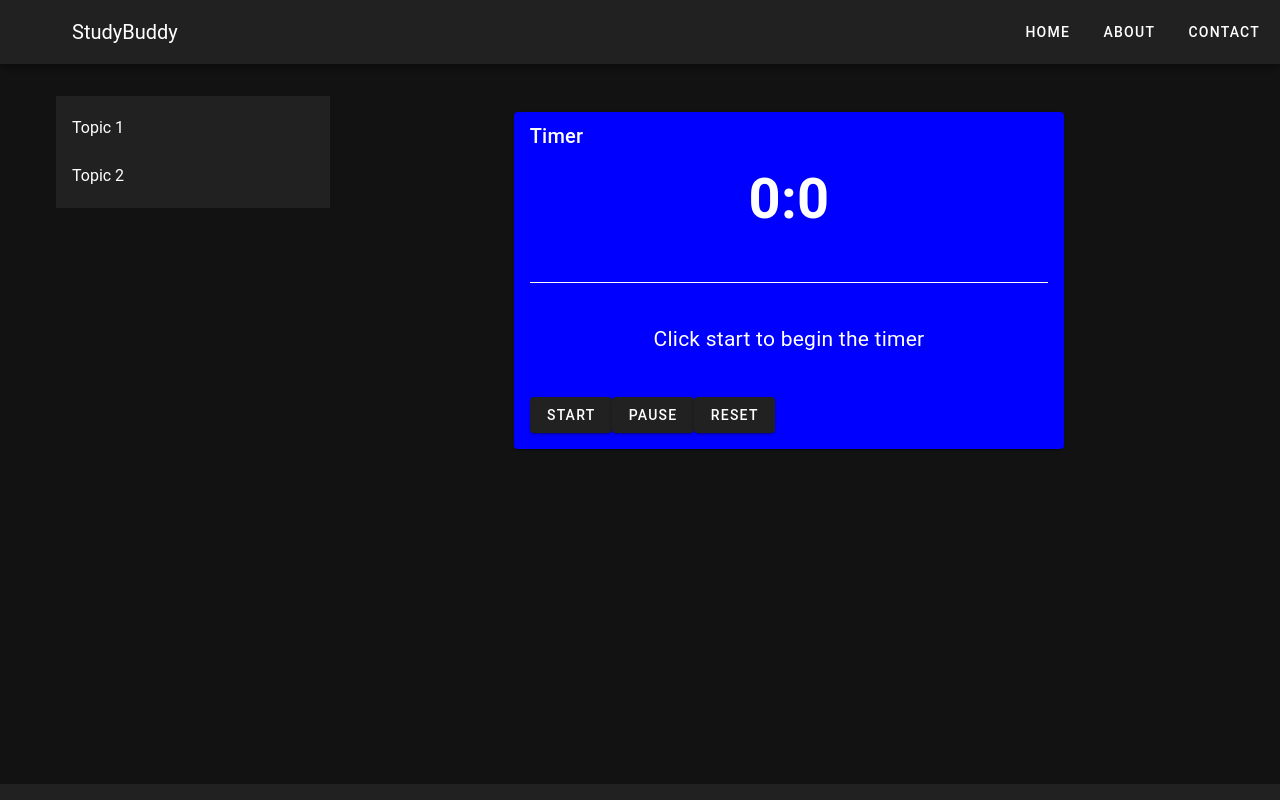
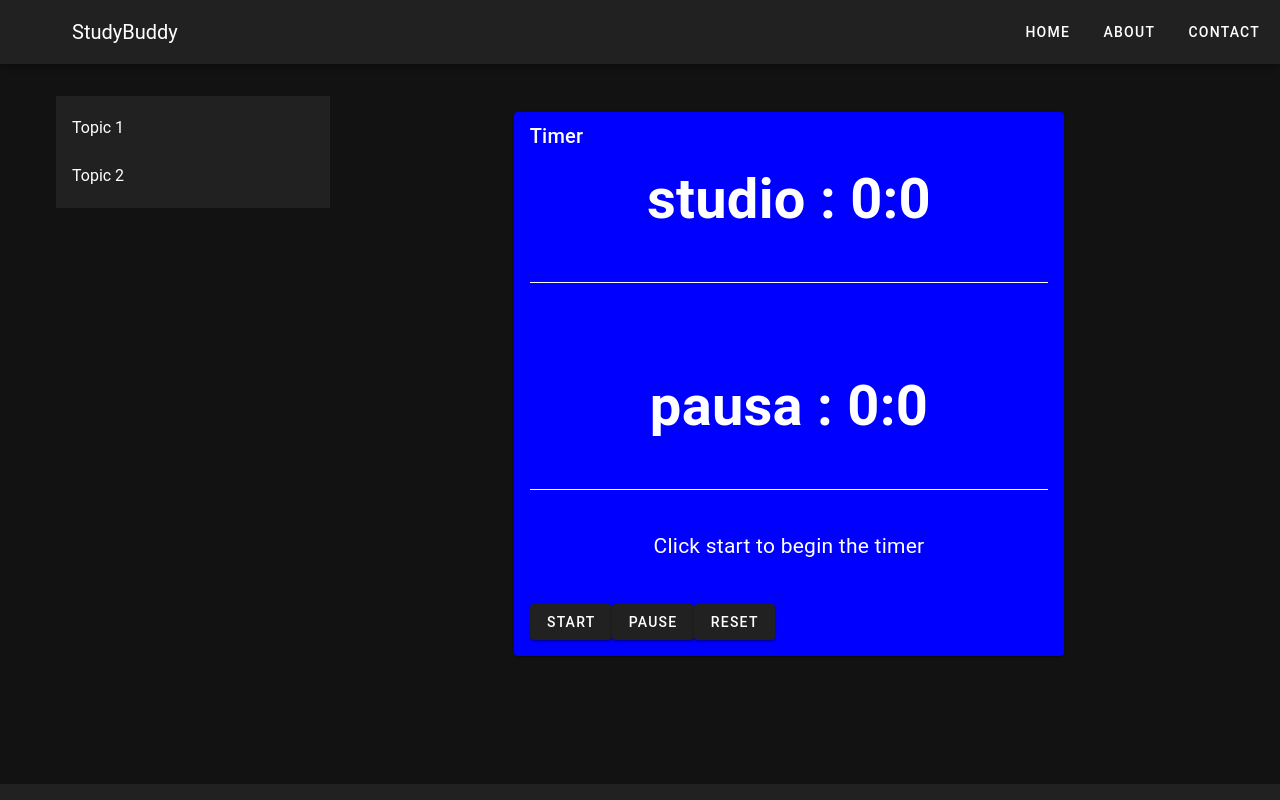
Before and after one commit to studybuddydev/studybuddy-app, a Vue app: page /exam in a window 1280 px wide. Built offline with nearby package versions, Linux system fonts and the light colour scheme; what v-calendar would draw is missing.

Commit message:
pausa to timer

```diff
--- a/src/components/Pomodoro.vue
+++ b/src/components/Pomodoro.vue
@@ -5,7 +5,9 @@
                 <v-card :style="{backgroundColor: color}">
                     <v-card-title class="headline">Timer</v-card-title>
                     <v-card-text>
-                        <h1>{{ minutes }}:{{ seconds }}</h1>
+                        <h1>studio : {{ minutes }}:{{ seconds }}</h1>
+                        <p></p>
+                        <h1>pausa : {{ pminutes }}:{{ pseconds }}</h1>
                         <p>Click start to begin the timer</p>
                         <v-btn @click="startTimer">Start</v-btn>
                         <v-btn @click="stopTimer">Pause</v-btn>
@@ -29,10 +31,15 @@ export default defineComponent({
             seconds: 0,
             interval: 0,
             color: "blue",
+
+            pinterval: 0,
+            pminutes: 0,
+            pseconds: 0,
         };
     },
     methods: {
         startTimer() {
+            clearInterval(this.pinterval);
             //start timer
             this.interval = setInterval(() => {
                 if (this.seconds === 59) {
@@ -48,10 +55,25 @@ export default defineComponent({
         stopTimer() {
             clearInterval(this.interval);
             this.color = "red";
+
+            this.pinterval = setInterval(() => {
+                if (this.pseconds === 59) {
+                    this.pseconds = 0;
+                    this.pminutes += 1;
+                } else {
+                    this.pseconds += 1;
+                }
+            }, 1000);
         },
         reset() {
             this.minutes = 0;
             this.seconds = 0;
+            this.color = "blue";
+            clearInterval(this.interval);
+
+            this.pminutes = 0;
+            this.pseconds = 0;
+            clearInterval(this.pinterval);
         },
     },
 });
```
